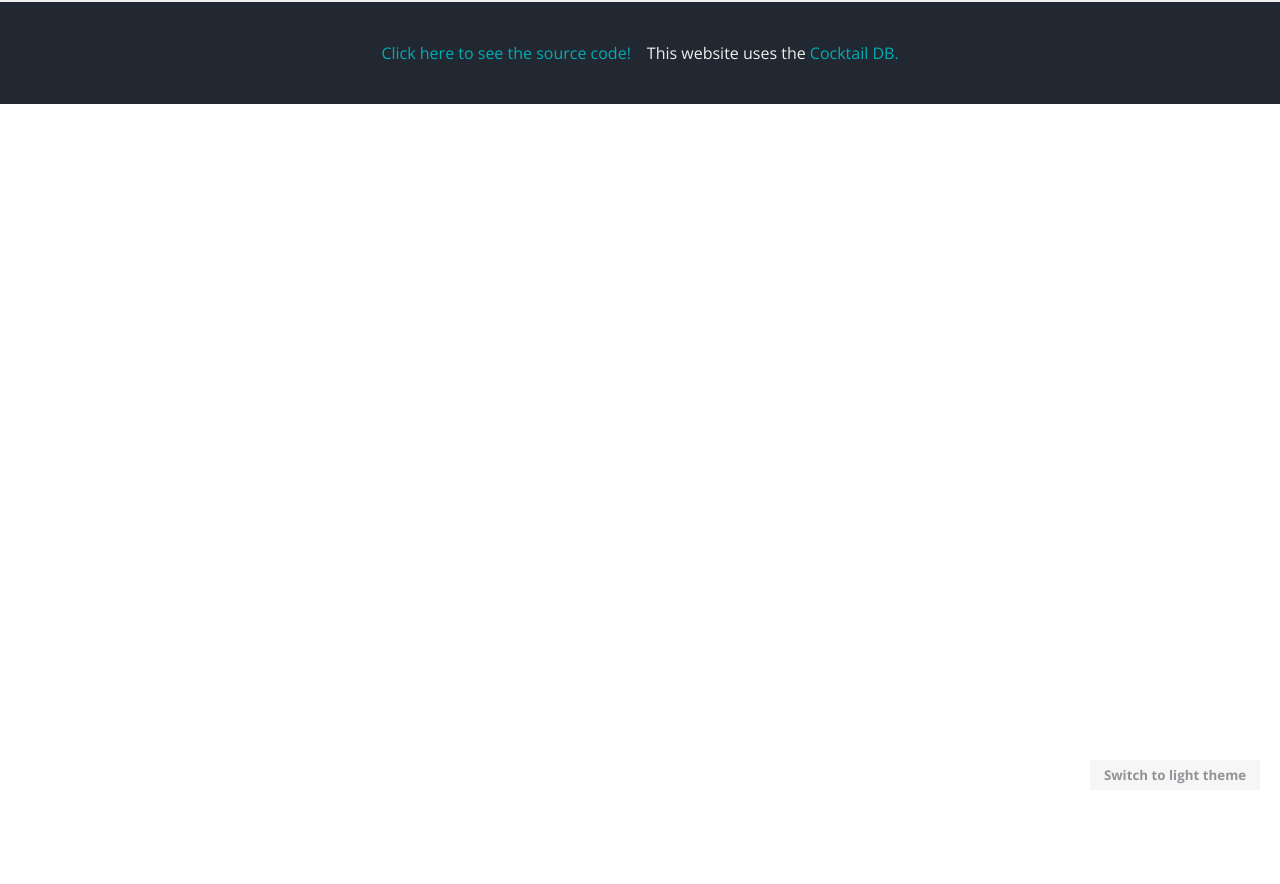
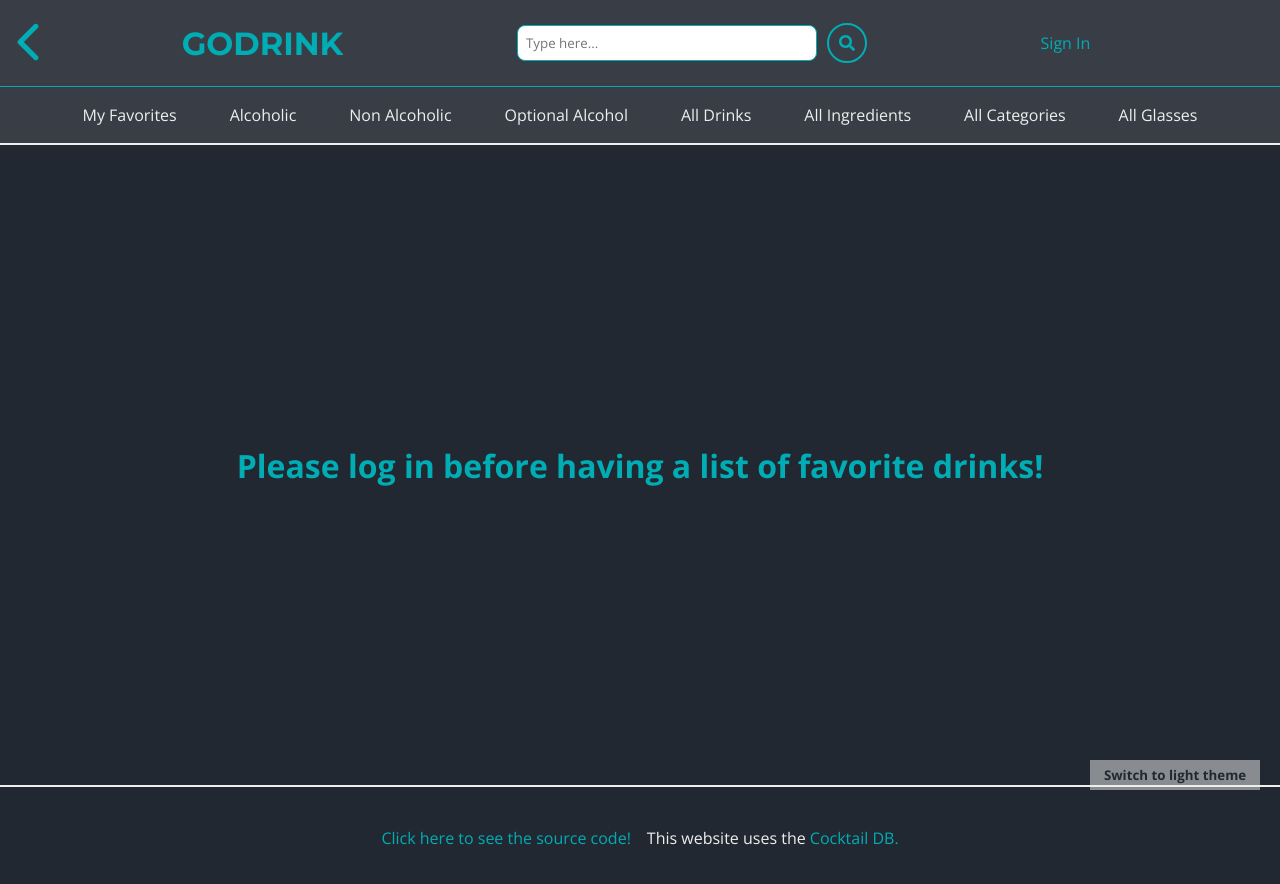
Before and after one commit to MatheusAndrade23/Go_Drink_React, a React (Create React App) app: page /favorites in a window 1280 px wide. Shown: the top 884 px of the page. Before the commit the page ends 800 px from the top, so only its background shows below. Built offline with nearby package versions, Linux system fonts and the light colour scheme.

Commit message:
Favorites

```diff
--- a/src/components/HeaderMenu/index.jsx
+++ b/src/components/HeaderMenu/index.jsx
@@ -5,7 +5,7 @@ import { LinkComponent } from '../LinkComponent';
 export const HeaderMenu = () => {
   return (
     <Styled.Menu>
-      <LinkComponent link="/" model="alternative">
+      <LinkComponent link="/favorites" model="alternative">
         My Favorites
       </LinkComponent>
       <LinkComponent link="/list/a/alcoholic" model="alternative">
--- a/src/index.jsx
+++ b/src/index.jsx
@@ -19,6 +19,7 @@ import { Search } from './templates/Search';
 import { Lists } from './templates/Lists';
 import { Login } from './templates/Login';
 import { AllDrinks } from './templates/AllDrinks';
+import { Favorites } from './templates/Favorites';
 
 const root = createRoot(document.getElementById('root'));
 root.render(
@@ -34,6 +35,7 @@ root.render(
             <Route path="/" element={<Home />} />
             <Route path="/login/:action" element={<Login />} />
             <Route path="/all-drinks" element={<AllDrinks />} />
+            <Route path="/favorites" element={<Favorites />} />
           </Switch>
         </Router>
         <Footer />
--- /dev/null
+++ b/src/templates/Favorites/index.jsx
@@ -0,0 +1,122 @@
+import * as Styled from '../Lists/styles';
+
+import { useState, useEffect, useContext } from 'react';
+
+import { GetFavorites } from '../../utils/get-favorites';
+import { AuthContext } from '../../providers/AuthProvider/index';
+
+import { Header } from '../../components/Header';
+import { Loading } from '../../components/Loading';
+import { Heading } from '../../components/Heading';
+import { ReturnButton } from '../../components/ReturnButton';
+import { ErrorComponent } from '../../components/ErrorComponent';
+import { DrinkComponent } from '../../components/DrinkComponent';
+import { ButtonComponent } from '../../components/ButtonComponent';
+
+import config from '../../config';
+
+export const Favorites = () => {
+  const { user } = useContext(AuthContext);
+  const DRINKS_PER_PAGE = 8;
+
+  const [loadMoreControl, setLoadMoreControl] = useState(DRINKS_PER_PAGE);
+  const [drinksToShow, setDrinksToShow] = useState([]);
+  const [next, setNext] = useState(0);
+  const [drinks, setDrinks] = useState([]);
+  const [loadingControl, setLoadingControl] = useState(true);
+  const [errorControl, setErrorControl] = useState({
+    error: false,
+    message: '',
+  });
+
+  const handleShowMoreDrinks = () => {
+    const nextPage = next + DRINKS_PER_PAGE;
+    const nextDrinks = drinks.slice(nextPage, nextPage + DRINKS_PER_PAGE);
+    setDrinksToShow([...drinksToShow, ...nextDrinks]);
+    setNext(nextPage);
+    setLoadMoreControl((loaded) => loaded + DRINKS_PER_PAGE);
+  };
+
+  useEffect(() => {
+    const loadData = async () => {
+      if (user.isLogged === true) {
+        try {
+          const userInfo = await fetch(`${config.api2Url}/drink/favorites`, {
+            method: 'POST',
+            headers: {
+              'Content-Type': 'application/json',
+            },
+            body: JSON.stringify(user),
+          });
+          const json = await userInfo.json();
+          const favorites = await GetFavorites(json.user.favorites);
+          setDrinks(favorites);
+        } catch (err) {
+          setDrinks(undefined);
+        }
+      } else {
+        setErrorControl({
+          error: true,
+          message: 'Please log in before having a list of favorite drinks!',
+        });
+      }
+    };
+    loadData();
+  }, [user]);
+
+  useEffect(() => {
+    if (drinks && drinks.length > 0) {
+      setDrinksToShow(drinks.slice(0, DRINKS_PER_PAGE));
+      setLoadingControl(false);
+      document.title = `Favorites | ${config.siteName} `;
+    } else if (drinks === undefined) {
+      setErrorControl({
+        error: true,
+        message: 'Something went wrong, try again later!',
+        code: 500,
+      });
+      document.title = `Server Error | ${config.siteName} `;
+    } else if (drinks === null) {
+      setLoadingControl(false);
+      setErrorControl({
+        message: 'You do not have any favorite drink!',
+      });
+      document.title = `Favorites | ${config.siteName} `;
+    }
+  }, [drinks]);
+
+  return (
+    <>
+      <Header />
+      {!errorControl.error ? (
+        <Styled.Container>
+          <Heading size="small" as="h4">
+            Favorite Drinks:
+          </Heading>
+          {!loadingControl ? (
+            <Styled.DrinksContainer>
+              {drinksToShow.map((drink) => (
+                <DrinkComponent drink={drink} key={drink.idDrink} />
+              ))}
+            </Styled.DrinksContainer>
+          ) : (
+            <Styled.DrinksContainer>
+              <Loading />
+            </Styled.DrinksContainer>
+          )}
+          {drinks && drinks.length > 0 && loadMoreControl < drinks.length && (
+            <ButtonComponent handleSubmit={handleShowMoreDrinks} bold={false}>
+              Load More
+            </ButtonComponent>
+          )}
+        </Styled.Container>
+      ) : (
+        <ErrorComponent
+          message={errorControl.message}
+          code={errorControl.code && errorControl.code}
+        />
+      )}
+      <ReturnButton />
+    </>
+  );
+};
--- a/src/templates/Login/index.jsx
+++ b/src/templates/Login/index.jsx
@@ -30,15 +30,16 @@ export const Login = () => {
   };
 
   const handleSubmitLogin = async () => {
-    fetch(`${config.api2Url}/login/${loginControl}`, {
+    try {
+      const req = await fetch(`${config.api2Url}/login/${loginControl}`, {
         method: 'POST',
         headers: {
           'Content-Type': 'application/json',
         },
         body: JSON.stringify(userInfo),
-    })
-      .then((resp) => resp.json())
-      .then((data) => {
+      });
+      const data = await req.json();
+
       if (data.error) {
         setMessage(data.message);
         setTimeout(() => {
@@ -52,7 +53,12 @@ export const Login = () => {
           navigate('/');
         }, 3000);
       }
-      });
+    } catch (err) {
+      setMessage('Something went wrong, try again later!');
+      setTimeout(() => {
+        setMessage(undefined);
+      }, 3000);
+    }
   };
 
   useEffect(() => {
--- /dev/null
+++ b/src/utils/get-favorites.js
@@ -0,0 +1,20 @@
+export const GetFavorites = async (ids = []) => {
+  let drinksInfo = [];
+  if (ids.length === 0) {
+    return null;
+  } else {
+    ids.map(async (id) => {
+      try {
+        const resp = await fetch(
+          `https://www.thecocktaildb.com/api/json/v1/1/lookup.php?i=${id}`,
+        );
+        const data = await resp.json();
+        const drink = data.drinks[0];
+        drinksInfo.push(drink);
+      } catch (err) {
+        return undefined;
+      }
+    });
+  }
+  return drinksInfo;
+};
```
Lines whose indentation alone changed are shown as unchanged.
